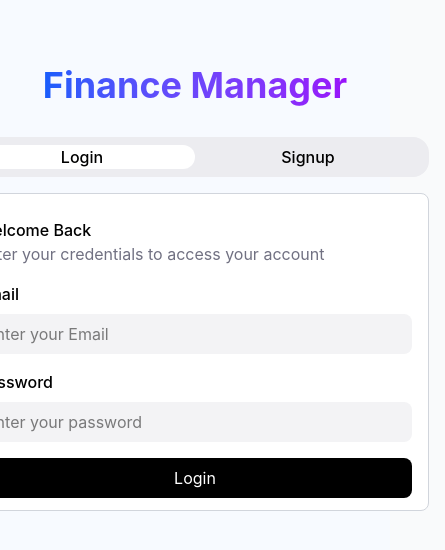
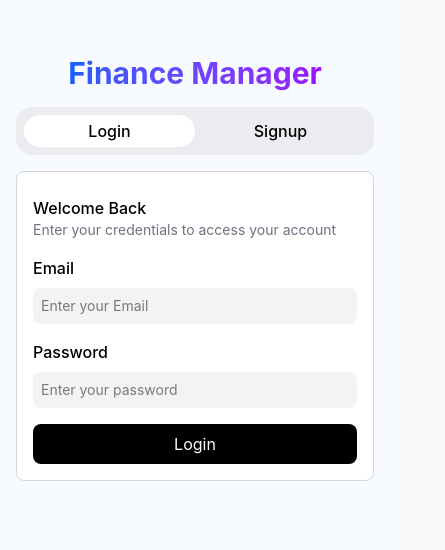
Before and after one commit to DedCtrl/finance-manager, a React (Vite) app: page /#/ in a window 390 px wide. Shown: the part 156-706 px from the top of the page, 445 px wide, since content can reach past the window. Built offline with nearby package versions, Linux system fonts and the light colour scheme; no server answers.

Commit message:
login signup responsive

```diff
--- a/src/components/Login.jsx
+++ b/src/components/Login.jsx
@@ -28,20 +28,20 @@ const Login = () => {
 
 
   return (
-    <div className='h-screen w-screen flex items-center flex-col justify-center bg-[#F7FAFF]'>
-        <div className='text-4xl font-bold bg-linear-to-r py-1 from-blue-600 to-purple-600 bg-clip-text text-transparent'>Finance Manager</div>
-        <div className='w-125 h-87.5 mt-3 rounded-lg p-4'>
-            <div className='flex  bg-[#ECECF0] p-2 items-center rounded-2xl cursor-pointer'>
-                <div className='bg-white rounded-2xl w-1/2 flex font-medium items-center justify-center '><Link to="/">Login</Link></div>
-                <div className='w-1/2 flex items-center justify-center font-medium'><Link to="/signup">Signup</Link></div>
+    <div className='min-h-screen w-screen flex items-center flex-col justify-center bg-[#F7FAFF] px-4 py-8'>
+        <div className='text-3xl md:text-4xl font-bold bg-linear-to-r py-1 from-blue-600 to-purple-600 bg-clip-text text-transparent'>Finance Manager</div>
+        <div className='w-full max-w-md mt-3'>
+            <div className='flex bg-[#ECECF0] p-2 items-center rounded-2xl cursor-pointer'>
+                <div className='bg-white rounded-2xl w-1/2 flex font-medium items-center justify-center py-1'><Link to="/">Login</Link></div>
+                <div className='w-1/2 flex items-center justify-center font-medium py-1'><Link to="/signup">Signup</Link></div>
             </div>
             <form action="" onSubmit={(e) => {
             handleSubmit(e);
             login();
-          }} className=' bg-white border h-full border-gray-300 rounded-lg p-4 mt-4 flex justify-between flex-col gap-4'>
+          }} className='bg-white border border-gray-300 rounded-lg p-4 mt-4 flex justify-between flex-col gap-4'>
                 <div className='mt-2'>
                     <h2 className='font-medium'>Welcome Back</h2>
-                    <h4 className='text-[#717182]'>Enter your credentials to access your account</h4>
+                    <h4 className='text-[#717182] text-sm'>Enter your credentials to access your account</h4>
                 </div>
                 <div className='flex flex-col gap-2'>
                     <label className='font-medium' htmlFor="Email">Email</label>
@@ -49,16 +49,15 @@ const Login = () => {
                     onChange={(e)=>{
                         setEmail(e.target.value)
                     }}
-                    required className='bg-[#F3F3F5] p-2 rounded-lg outline-none' type='Email' id="Email" placeholder='Enter your Email' />
+                    required className='bg-[#F3F3F5] p-2 rounded-lg outline-none text-sm' type='Email' id="Email" placeholder='Enter your Email' />
                 </div>
                 <div className='flex flex-col gap-2'>
                     <label className='font-medium' htmlFor="password">Password</label>
                     <input
-
                     onChange={(e)=>{
                         setPassword(e.target.value)
                     }}
-                    required className='bg-[#F3F3F5] p-2 rounded-lg outline-none' type="password" placeholder='Enter your password' id="password" />
+                    required className='bg-[#F3F3F5] p-2 rounded-lg outline-none text-sm' type="password" placeholder='Enter your password' id="password" />
                 </div>
                 <button className='bg-black text-white py-2 px-4 rounded-lg hover:bg-gray-800'>Login</button>
             </form>
--- a/src/components/SignIn.jsx
+++ b/src/components/SignIn.jsx
@@ -11,21 +11,6 @@ const SignIn = () => {
   const [password, setPassword] = useState("");
   const [error, setError] = useState("");
   const [userCreated, setUserCreated] = useState('');
-
-  // const saveData = ()=>{
-  //     const db = getDatabase(app);
-  //     const newDocRef = push(ref(db, 'usersData/users'));
-  //     set(newDocRef, {
-  //         name: name,
-  //         email: email,
-  //         password: password
-  //     }).then(() => {
-  //         alert("Data saved successfully!");
-  //     }).catch((error) => {
-  //         alert("Error saving data: " + error);
-  //     });
-  // }
-
 
     const auth = getAuth(app);
     const signIn = () => {
@@ -53,16 +38,16 @@ const SignIn = () => {
     // Handle login logic here
   };
   return (
-    <div className="h-screen w-full flex items-center flex-col justify-center bg-[#F7FAFF]">
-      <div className="text-4xl font-bold bg-linear-to-r py-1 from-blue-600 to-purple-600 bg-clip-text text-transparent">
+    <div className="min-h-screen w-full flex items-center flex-col justify-center bg-[#F7FAFF] px-4 py-8">
+      <div className="text-3xl md:text-4xl font-bold bg-linear-to-r py-1 from-blue-600 to-purple-600 bg-clip-text text-transparent">
         Finance Manager
       </div>
-      <div className="w-125 h-125  rounded-lg p-4 ">
-        <div className="flex  bg-[#ECECF0] p-2 items-center rounded-2xl cursor-pointer">
-          <div className=" w-1/2 flex font-medium items-center justify-center ">
+      <div className="w-full max-w-md">
+        <div className="flex bg-[#ECECF0] p-2 items-center rounded-2xl cursor-pointer">
+          <div className="w-1/2 flex font-medium items-center justify-center py-1">
             <Link to="/">Login</Link>
           </div>
-          <div className="w-1/2 flex items-center justify-center font-medium bg-white rounded-2xl">
+          <div className="w-1/2 flex items-center justify-center font-medium bg-white rounded-2xl py-1">
             <Link to="/signup">Signup</Link>
           </div>
         </div>
@@ -72,11 +57,11 @@ const SignIn = () => {
             handleSubmit(e);
             signIn();
           }}
-          className="  bg-white border h-full border-gray-300 rounded-lg p-4 mt-4 flex justify-between flex-col gap-4"
+          className="bg-white border border-gray-300 rounded-lg p-4 mt-4 flex justify-between flex-col gap-4"
         >
           <div className="mt-2">
             <h2 className="font-medium">Create an account</h2>
-            <h4 className="text-[#717182]">
+            <h4 className="text-[#717182] text-sm">
               Enter your details to get started
             </h4>
           </div>
@@ -89,7 +74,7 @@ const SignIn = () => {
                 setName(e.target.value);
               }}
               required
-              className="bg-[#F3F3F5] p-2 rounded-lg outline-none"
+              className="bg-[#F3F3F5] p-2 rounded-lg outline-none text-sm"
               type="text"
               id="Name"
               placeholder="Enter your Full Name"
@@ -103,7 +88,7 @@ const SignIn = () => {
               onChange={(e) => {
                 setEmail(e.target.value);
               }}
-              className="bg-[#F3F3F5] p-2 rounded-lg outline-none"
+              className="bg-[#F3F3F5] p-2 rounded-lg outline-none text-sm"
               type="Email"
               id="Email"
               placeholder="Enter your Email"
@@ -118,21 +103,20 @@ const SignIn = () => {
                 setPassword(e.target.value);
               }}
               required
-              className="bg-[#F3F3F5] p-2 rounded-lg outline-none"
+              className="bg-[#F3F3F5] p-2 rounded-lg outline-none text-sm"
               type="password"
               placeholder="Enter your password"
               id="password"
             />
           </div>
           <div>
-            {error && <p className="text-red-500 bg-gray-100 p-0.5 rounded ">{error}</p>}
-            {userCreated && <p className="text-green-500 bg-gray-100 p-0.5 rounded my-0.5">{userCreated}</p>}
+            {error && <p className="text-red-500 bg-gray-100 p-0.5 rounded text-sm">{error}</p>}
+            {userCreated && <p className="text-green-500 bg-gray-100 p-0.5 rounded my-0.5 text-sm">{userCreated}</p>}
           </div>
-          <button  className="bg-black text-white py-2 px-4 rounded-lg hover:bg-gray-800">
+          <button className="bg-black text-white py-2 px-4 rounded-lg hover:bg-gray-800">
             Signup
           </button>
         </form>
-
       </div>
     </div>
   );
```
